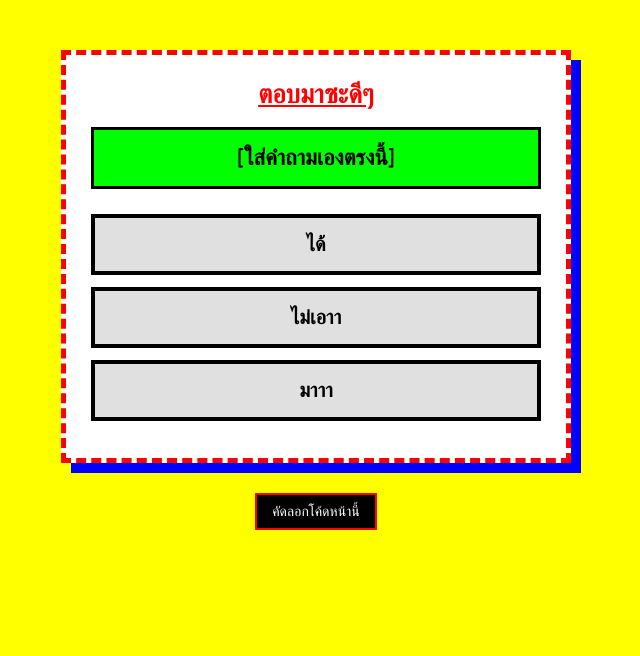
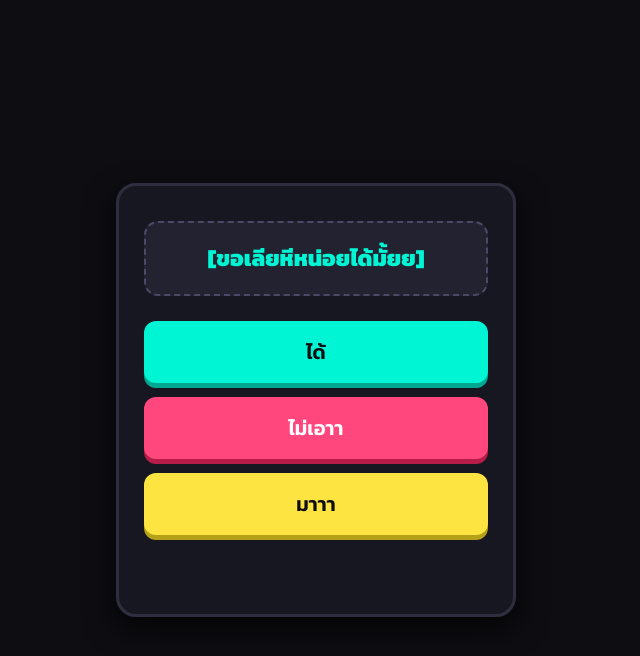
Before and after one commit to gioowh381-del/Peem, a plain HTML site: page index.html in a window 1280 px wide. Shown: the whole page, without its empty margins (324-964 px from the left). Drawn offline with Linux system fonts and the light colour scheme.

Commit message:
Update index.html

```diff
--- a/index.html
+++ b/index.html
@@ -3,116 +3,172 @@
 <head>
   <meta charset="UTF-8">
   <meta name="viewport" content="width=device-width, initial-scale=1.0">
-    <title>คำถามโง่ๆ 1 ข้อ</title>
+  <title>คำถามวัดใจ</title>
+  <link href="https://fonts.googleapis.com/css2?family=Kanit:wght@400;600;800&display=swap" rel="stylesheet">
   <style>
+    * {
+      box-sizing: border-box;
+      font-family: 'Kanit', sans-serif;
+    }
+
     body {
-            background-color: #ffff00; /* เหลืองแสบตา */
-            color: #000000;
-            font-family: "Comic Sans MS", "Tahoma", sans-serif;
+      margin: 0;
+      min-height: 100vh;
+      background-color: #0d0d12;
+      color: #ffffff;
+      display: flex;
+      justify-content: center;
+      align-items: center;
+      padding: 20px;
+    }
+
+    .card {
+      background-color: #171721;
+      border: 3px solid #2e2e3e;
+      border-radius: 20px;
+      padding: 35px 25px;
+      width: 100%;
+      max-width: 400px;
       text-align: center;
-            padding: 30px 15px;
+      box-shadow: 0 12px 30px rgba(0, 0, 0, 0.7);
+    }
+
+    .question-box {
+      background-color: #222230;
+      border: 2px dashed #4a4a68;
+      border-radius: 14px;
+      padding: 20px 15px;
+      margin-bottom: 25px;
+    }
+
+    .question-text {
+      font-size: 1.4rem;
+      font-weight: 800;
       margin: 0;
+      line-height: 1.4;
+      color: #00f5d4;
     }
-        .box {
-            background-color: #ffffff;
-            border: 5px dashed #ff0000; /* เส้นประสีแดง */
-            max-width: 450px;
-            margin: 20px auto;
-            padding: 25px;
-            box-shadow: 10px 10px 0px #0000ff; /* เงาสีน้ำเงินทื่อๆ */
+
+    .choices {
+      display: flex;
+      flex-direction: column;
+      gap: 14px;
     }
-        h1 {
-            color: #ff0000;
-            font-size: 26px;
-            text-decoration: underline;
-            margin-top: 0;
+
+    .btn {
+      width: 100%;
+      padding: 16px;
+      font-size: 1.25rem;
+      font-weight: 600;
+      border: none;
+      border-radius: 12px;
+      cursor: pointer;
+      color: #0d0d12;
+      transition: transform 0.1s ease, filter 0.2s ease;
     }
-        .question-text {
-            font-size: 22px;
-            font-weight: bold;
-            background-color: #00ff00; /* เขียวสะท้อนแสง */
-            padding: 15px;
-            border: 3px solid #000000;
-            margin-bottom: 25px;
-            word-wrap: break-word;
+
+    .btn:active {
+      transform: scale(0.95);
     }
-        .btn-choice {
-            display: block;
-            width: 100%;
-            padding: 15px;
-            margin: 12px 0;
-            font-size: 20px;
-            font-weight: bold;
-            font-family: inherit;
-            cursor: pointer;
-            border: 4px solid #000000;
-            background-color: #e0e0e0;
-            color: #000000;
+
+    .btn-1 {
+      background-color: #00f5d4;
+      box-shadow: 0 5px 0 #00a892;
     }
-        .btn-choice:hover {
-            background-color: #ff9900;
+
+    .btn-2 {
+      background-color: #ff477e;
+      color: #ffffff;
+      box-shadow: 0 5px 0 #b81d4a;
     }
-        .btn-choice:active {
-            transform: translate(3px, 3px);
+
+    .btn-3 {
+      background-color: #fee440;
+      box-shadow: 0 5px 0 #b5a019;
     }
-        .copy-box {
-            margin-top: 30px;
+
+    .btn:disabled {
+      opacity: 0.6;
+      cursor: not-allowed;
+      transform: none;
     }
-        .btn-copy {
-            background-color: #000000;
-            color: #ffffff;
-            border: 2px solid #ff0000;
-            padding: 8px 15px;
-            font-size: 14px;
-            cursor: pointer;
+
+    #status {
+      margin-top: 20px;
+      font-size: 1rem;
+      color: #a0a0b8;
+      min-height: 24px;
     }
   </style>
 </head>
 <body>
 
-    <div class="box">
-        <h1>ตอบมาซะดีๆ</h1>
-
-        <!-- แก้ข้อความคำถามตรงบรรทัดด้านล่างนี้ได้เลย -->
-        <div class="question-text" id="qText">
-            [ใส่คำถามเองตรงนี้]
+  <div class="card">
+    <div class="question-box">
+      <!-- แก้ไขข้อความคำถามตรงบรรทัดด้านล่างนี้ได้เลย -->
+      <h1 class="question-text" id="question">[ขอเลียหีหน่อยได้มั้ยย]</h1>
     </div>
 
-        <!-- ฟอร์มส่งข้อมูลไปที่ Formspree -->
-        <form action="https://formspree.io/f/mqpqpjez" method="POST">
-            <!-- เก็บข้อความคำถามส่งไปด้วย จะได้รู้ว่าตอบคำถามไหน -->
-            <input type="hidden" name="คำถาม" id="hiddenQuestion">
-
-            <button type="submit" name="คำตอบที่เลือก" value="ได้" class="btn-choice">
-                ได้
-            </button>
-
-            <button type="submit" name="คำตอบที่เลือก" value="ไม่เอาา" class="btn-choice">
-                ไม่เอาา
-            </button>
-
-            <button type="submit" name="คำตอบที่เลือก" value="มาาา" class="btn-choice">
-                มาาา
-            </button>
-        </form>
+    <div class="choices">
+      <button class="btn btn-1" onclick="sendAnswer('ได้')">ได้</button>
+      <button class="btn btn-2" onclick="sendAnswer('ไม่เอาา')">ไม่เอาา</button>
+      <button class="btn btn-3" onclick="sendAnswer('มาาา')">มาาา</button>
     </div>
 
-    <div class="copy-box">
-        <button class="btn-copy" onclick="copyCode()">คัดลอกโค้ดหน้านี้</button>
+    <div id="status"></div>
   </div>
 
   <script>
-        // ดึงข้อความคำถามไปใส่ใน input ที่ซ่อนไว้ เพื่อส่งเข้า Formspree อัตโนมัติ
-        document.getElementById('hiddenQuestion').value = document.getElementById('qText').innerText.trim();
+    // เสียงกดปุ่มแบบกวนๆ ด้วย Web Audio API (ไม่ต้องใช้ไฟล์เสียงเพิ่ม)
+    function playBeep(freq) {
+      try {
+        const ctx = new (window.AudioContext || window.webkitAudioContext)();
+        const osc = ctx.createOscillator();
+        const gain = ctx.createGain();
+        osc.type = 'triangle';
+        osc.frequency.setValueAtTime(freq, ctx.currentTime);
+        gain.gain.setValueAtTime(0.2, ctx.currentTime);
+        gain.gain.exponentialRampToValueAtTime(0.01, ctx.currentTime + 0.15);
+        osc.connect(gain);
+        gain.connect(ctx.destination);
+        osc.start();
+        osc.stop(ctx.currentTime + 0.15);
+      } catch (e) {}
+    }
 
-        // ฟังก์ชันคัดลอกโค้ดทั้งหมด
-        function copyCode() {
-            const fullHtml = document.documentElement.outerHTML;
-            navigator.clipboard.writeText("<!DOCTYPE html>\n" + fullHtml).then(() => {
-                alert("คัดลอกโค้ดเรียบร้อย!");
-            }).catch(() => {
-                alert("คัดลอกไม่สำเร็จ กดค้างแล้วคัดลอกเอาเองนะ");
-            });
+    function sendAnswer(choice) {
+      const statusEl = document.getElementById('status');
+      const questionText = document.getElementById('question').innerText;
+      const buttons = document.querySelectorAll('.btn');
+
+      // เล่นเสียงตามปุ่มที่กด
+      if (choice === 'ได้') playBeep(520);
+      else if (choice === 'ไม่เอาา') playBeep(240);
+      else playBeep(680);
+
+      // ปิดปุ่มกันกดซ้ำ
+      buttons.forEach(btn => btn.disabled = true);
+      statusEl.innerText = 'กำลังส่งคำตอบ...';
+
+      // สร้างฟอร์มจำลองแล้วส่งข้อมูลไปที่ Formspree
+      const form = document.createElement('form');
+      form.method = 'POST';
+      form.action = 'https://formspree.io/f/mqpqpjez';
+
+      const qInput = document.createElement('input');
+      qInput.type = 'hidden';
+      qInput.name = 'คำถาม';
+      qInput.value = questionText;
+
+      const aInput = document.createElement('input');
+      aInput.type = 'hidden';
+      aInput.name = 'คำตอบที่เลือก';
+      aInput.value = choice;
+
+      form.appendChild(qInput);
+      form.appendChild(aInput);
+      document.body.appendChild(form);
+      form.submit();
     }
   </script>
 
```
Lines whose indentation alone changed are shown as unchanged.
